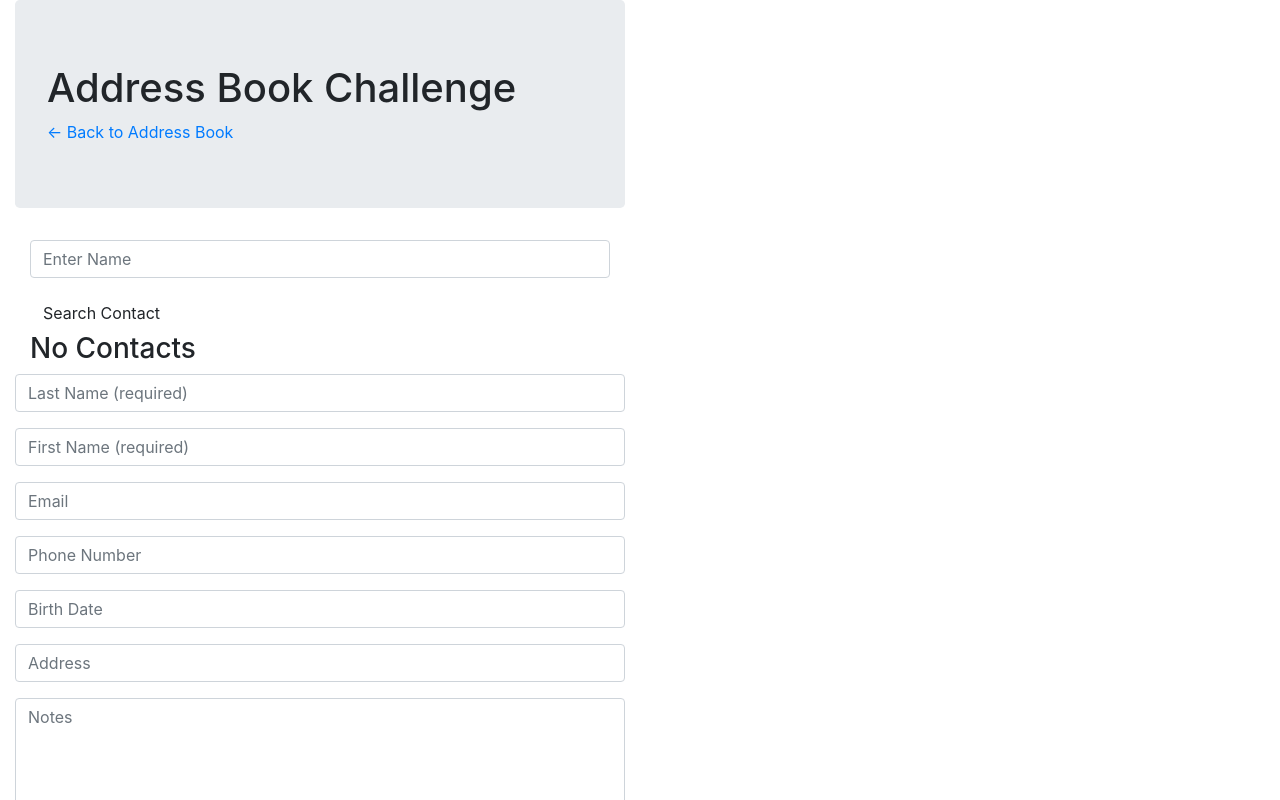
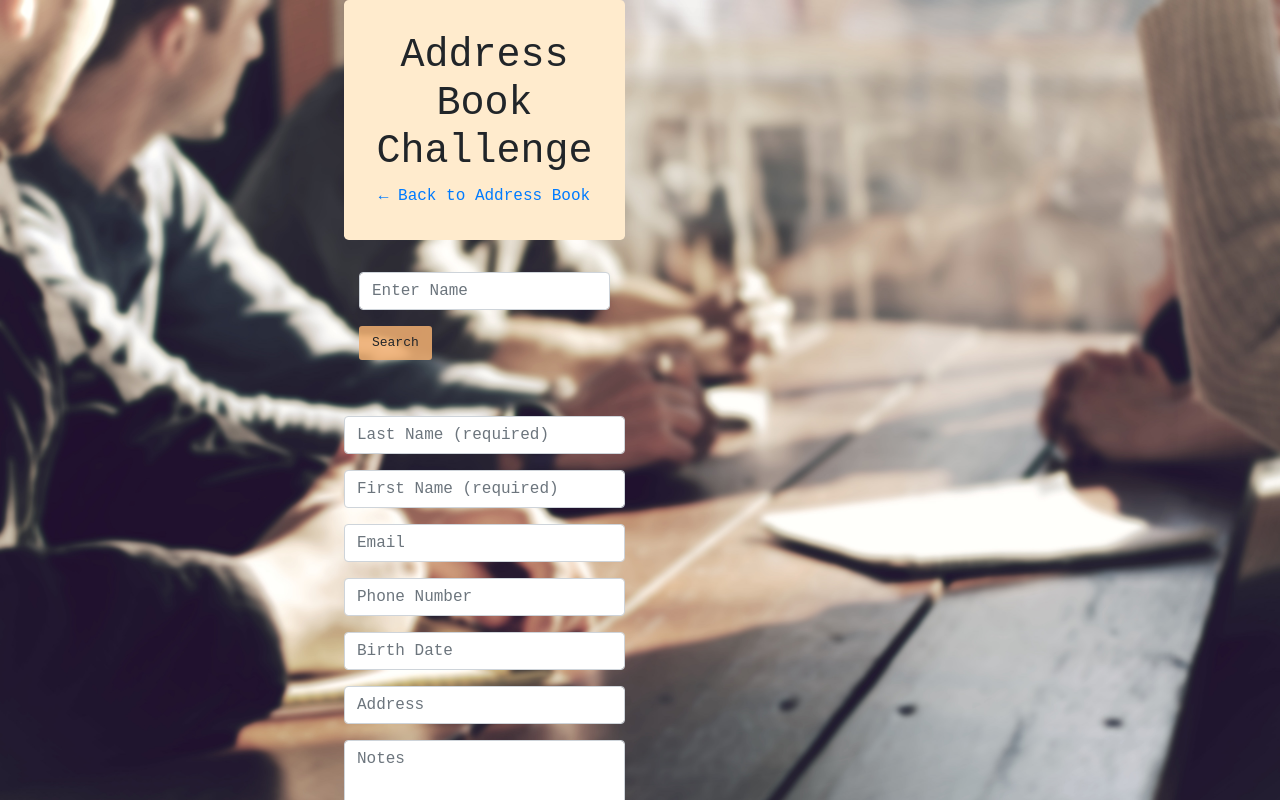
Before and after one commit to Rsotolongo77/Address-Book, a React (Create React App) app in the folder addressbook/client/: page /add in a window 1280 px wide. Shown: the top 800 px of the page. Built offline with nearby package versions, Linux system fonts and the light colour scheme.

Commit message:
contact page done.

```diff
--- a/addressbook/client/src/App.css
+++ b/addressbook/client/src/App.css
@@ -0,0 +1,75 @@
+html,
+body {
+    width: 100%;
+    height: 100%;
+    padding: 0px;
+    overflow: scroll;
+    background-repeat: no-repeat;
+    background-size: cover;
+    margin-right: auto;
+    margin-left: auto;
+    justify-content: center;
+    display: flex;
+    font-family: 'Courier New', Courier, monospace;
+}
+
+body {
+    background-image: url("./images/addressBook.jpg");
+}
+
+row {
+    justify-content: center;
+    display: inline-block;
+    margin-top: 6rem;
+    padding: 4rem;
+    background-color: rgba(90, 90, 90, 0.438);
+    border-radius: 10px;
+}
+
+.jumbotron {
+    background-color: blanchedalmond;
+    padding: 2rem;
+    text-align: center;
+}
+
+#addLink {
+    color: rgb(158, 103, 71);
+    font-size: larger;
+    font-weight: 450;
+}
+
+#formBtn {
+    margin-bottom: 3rem;
+    font-weight: 500;
+    font-size: small;
+    background-color: rgba(241, 175, 113, 0.856);
+    border-radius: 3px;
+}
+
+#listItem{
+    margin-top: 1rem;
+    margin-right: 1rem;
+    margin-bottom: .2rem;
+    margin-left: 1rem;
+}
+
+#deleteBtn {
+    background-color: rgba(243, 113, 113, 0.555);
+    color: rgb(68, 68, 68);
+    font-size: smaller;
+    padding: .3rem;
+    border-radius: 3px;
+    margin-right: 1rem;
+}
+
+#editBtn {
+    background-color: rgba(113, 133, 243, 0.568);
+    color: rgb(68, 68, 68);
+    font-size: smaller;
+    padding: .3rem;
+    border-radius: 3px;
+}
+
+#editBtn:hover {
+    text-decoration: none;
+}
--- a/addressbook/client/src/App.js
+++ b/addressbook/client/src/App.js
@@ -4,7 +4,6 @@ import Contacts from "./pages/Contact";
 import Detail from "./pages/Detail";
 import AddContact from "./pages/Add";
 import EditContact from "./pages/Edit";
-
 import './App.css';
 
 function App() {
--- a/addressbook/client/src/components/DeleteBtn/index.js
+++ b/addressbook/client/src/components/DeleteBtn/index.js
@@ -3,7 +3,7 @@ import React from "react";
 //delete btn with props passed in
 function DeleteBtn(props) {
   return (
-    <span className="delete-btn" id="deleteBtn" {...props}>Delete Contact</span>
+    <span className="delete-btn" id="deleteBtn" {...props}>Delete</span>
   );
 }
 
--- a/addressbook/client/src/components/List/index.js
+++ b/addressbook/client/src/components/List/index.js
@@ -12,6 +12,6 @@ export function List({ children }) {
 
 export function ListItem({ children }) {
   return (
-    <li className="list-group-item">{children}</li>
+    <li id="listItem" className="list-group-item">{children}</li>
   );
 }
--- a/addressbook/client/src/components/Searchjumbo/index.js
+++ b/addressbook/client/src/components/Searchjumbo/index.js
@@ -9,13 +9,13 @@ import DeleteBtn from "../DeleteBtn";
 //client side filter for search component
 class SearchJumbo extends Component {
     state = {
-        firstName: "",
+        lastName: "",
         contacts: []
     };
 
     handleFormSubmit = e => {
         e.preventDefault();
-        API.getByName(this.state.firstName)
+        API.getByName(this.state.lastName)
             .then(res => this.setState({
                 contacts: res.data
             }))
@@ -24,42 +24,39 @@ class SearchJumbo extends Component {
     };
 
     handleInputChange = e => {
-        this.setState({ firstName: e.target.value });
+        this.setState({ lastName: e.target.value });
     };
 
     render() {
         return (
             <Container>
-                <Input
-                    value={this.state.firstName}
-                    onChange={this.handleInputChange}
-                    placeholder="Enter Name" />
-                <FormBtn
-                    onClick={this.handleFormSubmit}>
-                    Search Contact
+                <div>
+                    <Input
+                        type="text"
+                        value={this.state.lastName}
+                        onChange={this.handleInputChange}
+                        placeholder="Enter Name" />
+                    <FormBtn
+                        onClick={this.handleFormSubmit}>
+                        Search
                   </FormBtn>
+                </div>
                 {this.state.contacts.length ? (
                     <List>
                         {this.state.contacts.map(contact => (
                             <ListItem key={contact._id}>
                                 <Link to={"/contacts/" + contact._id}>
                                     <strong>
-                                        {contact.lastName}
-                                        {contact.firstName}
-                                        {contact.email}
-                                        {contact.phoneNumber}
-                                        {contact.birthDate}
-                                        {contact.address}
-                                        {contact.notes}
+                                        <h2>{contact.lastName}, {contact.firstName}</h2>
                                     </strong>
                                 </Link>
                                 <DeleteBtn onClick={() => this.deleteContact(contact._id)} />
-                                <Link to={"/edit/" + contact._id}>Edit Contact</Link>
+                                <Link id="editBtn" to={"/edit/" + contact._id}>Edit Contact</Link>
                             </ListItem>
                         ))}
                     </List>
                 ) : (
-                        <h3>No Contacts</h3>
+                        <h4></h4>
                     )}
             </Container>
         );
--- a/addressbook/client/src/pages/Contact.js
+++ b/addressbook/client/src/pages/Contact.js
@@ -5,7 +5,7 @@ import DeleteBtn from "../components/DeleteBtn";
 import Jumbotron from "../components/Jumbotron";
 import API from "../utils/API";
 import { Link } from "react-router-dom";
-import { Container, Row, Col } from "../components/Grid";
+import { Col, Container } from "../components/Grid";
 import { List, ListItem } from "../components/List";
 import SearchJumbo from "../components/SearchJumbo";
 
@@ -56,11 +56,12 @@ class Contacts extends Component {
   render() {
     return (
       <Container fluid>
-        <Row>
-          <Col size="md-12">
+        <row>
+          <Col size="md-12" >
             <Jumbotron>
-              <h1>Address Book Challenge</h1>
-              <Link to={"/add"}>Add Contact</Link>
+              <h1 id="header">Michael Scott Paper Company</h1>
+              <h1 className="display-4">Directory</h1>
+              <Link to={"/add"} id="addLink">Add Contact</Link>
             </Jumbotron>
             <SearchJumbo />
             {this.state.contacts.length ? (
@@ -69,17 +70,11 @@ class Contacts extends Component {
                   <ListItem key={contact._id}>
                     <Link to={"/contacts/" + contact._id}>
                       <strong>
-                        {contact.lastName}
-                        {contact.firstName}
-                        {contact.email}
-                        {contact.phoneNumber}
-                        {contact.birthDate}
-                        {contact.address}
-                        {contact.notes}
+                        <h2>{contact.lastName}, {contact.firstName}</h2>
                       </strong>
                     </Link>
                     <DeleteBtn onClick={() => this.deleteContact(contact._id)} />
-                    <Link to={"/edit/" + contact._id}>Edit Contact</Link>
+                    <Link id="editBtn" to={"/edit/" + contact._id}>Edit</Link>
                   </ListItem>
                 ))}
               </List>
@@ -87,7 +82,7 @@ class Contacts extends Component {
                 <h3>No Contacts</h3>
               )}
           </Col>
-        </Row>
+        </row>
       </Container>
     );
   }
```
Also changed, not shown: addressbook/client/src/images/addressBook.jpg (added), 1 other file (tests, documents, lock files or other folders).
